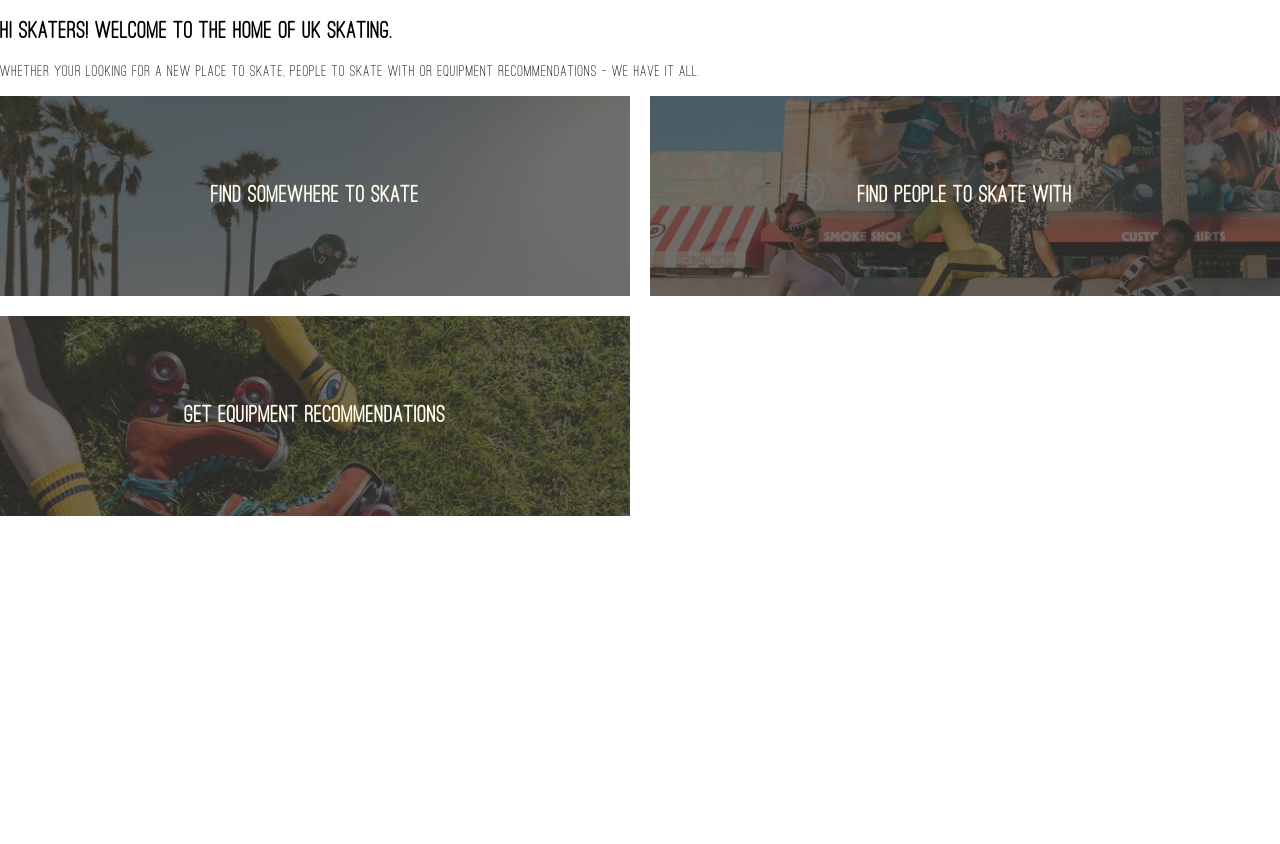
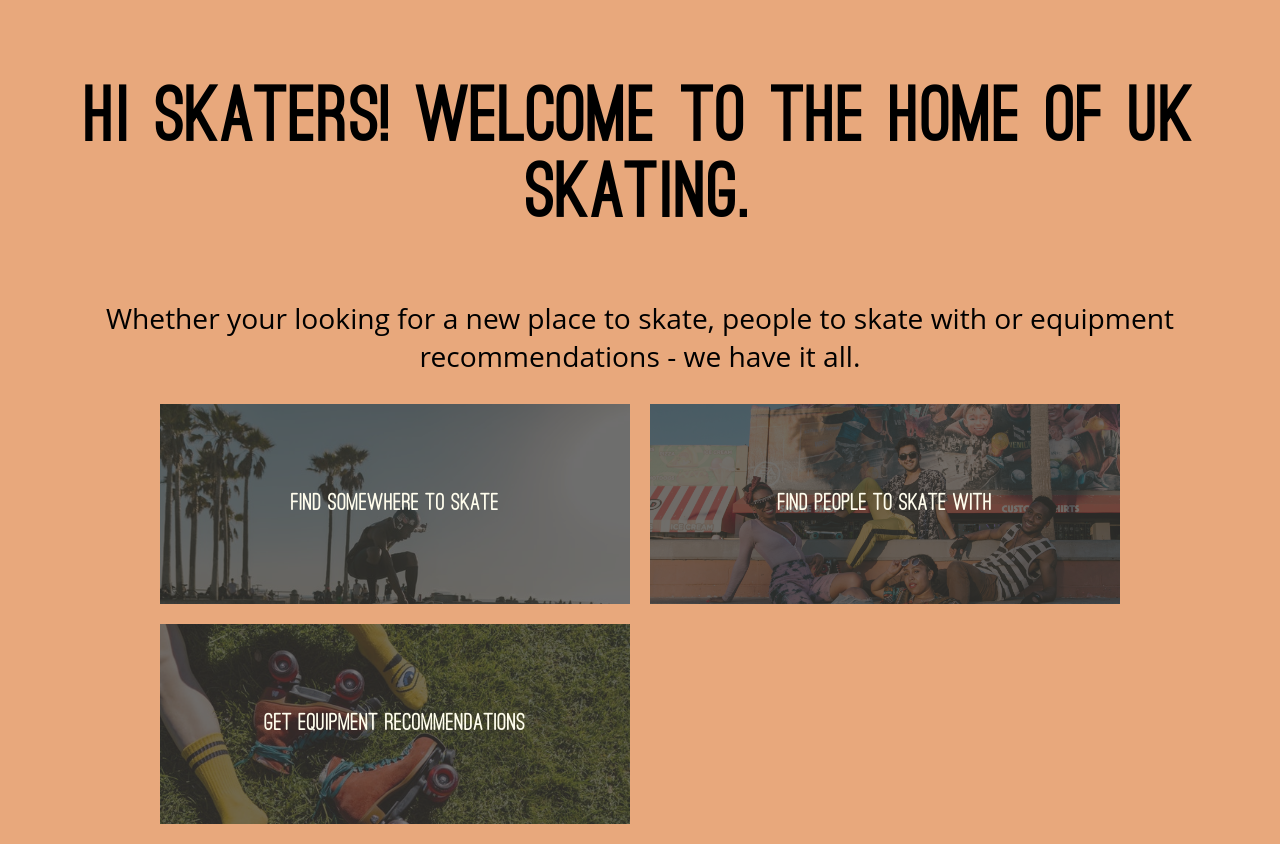
Before and after one commit to sadie-walker/skate-uk, a Next.js app: page / in a window 1280 px wide. Before the commit the page ends 800 px from the top, so only its background shows below. Built offline with nearby package versions, Linux system fonts and the light colour scheme.

Commit message:
add Open sans font for body text and center homepage layout

```diff
--- a/src/pages/index.js
+++ b/src/pages/index.js
@@ -1,8 +1,9 @@
 import HomeDirections from "../components/HomeDirections";
+import styles from "../styles/HomePage.module.css";
 
 export default function Home() {
 	return (
-		<section>
+		<section className={styles.home}>
 			<h1>Hi Skaters! Welcome to the home of UK skating.</h1>
 			<p>
 				Whether your looking for a new place to skate, people to skate
--- a/src/styles/HomeDirections.module.css
+++ b/src/styles/HomeDirections.module.css
@@ -2,4 +2,6 @@
 	display: grid;
 	grid-template-columns: repeat(2, 1fr);
 	gap: 20px;
+	width: 75%;
+	margin: auto;
 }
--- /dev/null
+++ b/src/styles/HomePage.module.css
@@ -0,0 +1,15 @@
+.home {
+	text-align: center;
+	background-color: #e8a87c;
+	padding: 20px 0;
+}
+
+.home h1 {
+	font-size: 6vw;
+	font-family: Ostrich Sans;
+	font-weight: 800;
+}
+
+.home p {
+	font-size: 2.2vw;
+}
--- a/src/styles/globals.css
+++ b/src/styles/globals.css
@@ -60,10 +60,17 @@
 	font-style: italic;
 }
 
+/* Open Sans Regular 400 & Light 300 Italic */
+@import url("https://fonts.googleapis.com/css2?family=Open+Sans:ital,wght@0,400;1,300&display=swap");
+
 html,
 body {
 	padding: 0;
 	margin: 0;
+	font-family: Open Sans;
+}
+
+h2 {
 	font-family: Ostrich Sans Rounded;
 	letter-spacing: 1px;
 }
```
